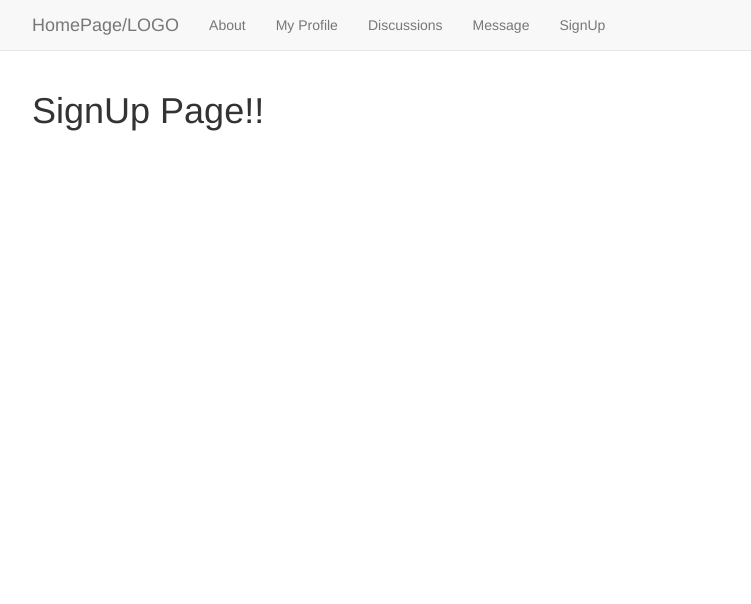
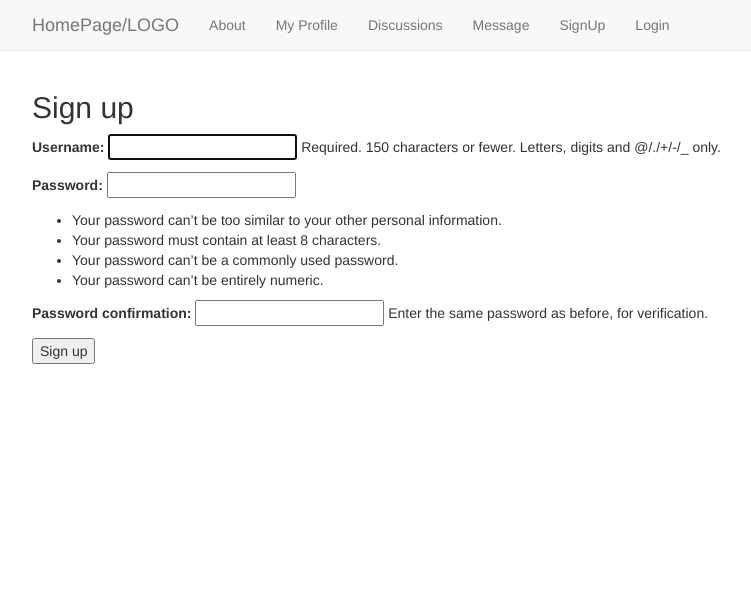
Before and after one commit to sonofjon/social-media-site, a Django app: page /basic_app/signup/ in a window 1280 px wide. Shown: the top 604 px of the page, without its empty margins (38-789 px from the left). Run offline with Django 3.2, Linux system fonts and the light colour scheme; some libraries are stand-ins or nearby versions.

Commit message:
basic template for login and signup, not done

```diff
--- /dev/null
+++ b/social_media/basic_app/forms.py
@@ -0,0 +1,5 @@
+from django import forms
+
+class LoginForm(forms.Form):
+    username = forms.CharField(max_length=63)
+    password = forms.CharField(max_length=63, widget=forms.PasswordInput)
--- a/social_media/basic_app/urls.py
+++ b/social_media/basic_app/urls.py
@@ -1,5 +1,6 @@
 from django.conf.urls import url
 from basic_app import views
+
 
 
 app_name = "basic_app"
@@ -9,5 +10,6 @@ urlpatterns = [
     url(r'^myprofile/$', views.myprofile, name = "myprofile"),
     url(r'^discussions/$', views.discussions, name = "discussions"),
     url(r'^message/$', views.message, name = "message"),
-    url(r'^signup/$', views.signup, name = "signup"),
+    url(r'^signup/$', views.signup, name='signup'),
+    url(r'^login/$', views.login, name='login'),
 ]
--- a/social_media/basic_app/views.py
+++ b/social_media/basic_app/views.py
@@ -1,4 +1,9 @@
-from django.shortcuts import render
+from django.shortcuts import render, redirect
+from django.contrib.auth import login, authenticate
+from django.contrib.auth.forms import UserCreationForm
+from django.contrib import messages
+from django.http import HttpResponseRedirect
+from . import forms
 
 # Create your views here.
 
@@ -18,4 +23,25 @@ def message(request):
     return render(request, "basic_app/messagepage.html")
 
 def signup(request):
-    return render(request, "basic_app/signup.html")
+    if request.method == 'POST':
+        form = UserCreationForm(request.POST)
+        if form.is_valid():
+            form.save()
+            firstname = form.cleaned_data.get('firstname')
+            lastname = form.cleaned_data.get('lastname')
+            username = form.cleaned_data.get('username')
+            raw_password = form.cleaned_data.get('password1')
+            user = authenticate(firstname=firstname, lastname=lastname, username=username, password=raw_password)
+            login(request, user)
+            return redirect('home')
+    else:
+        form = UserCreationForm()
+    return render(request, "basic_app/signup.html", {'form': form})
+
+def login(request):
+    form = forms.LoginForm()
+    if request.method == 'POST':
+        form = forms.LoginForm(request.POST)
+        if form.is_valid():
+            pass
+    return render(request, "basic_app/login.html", context={'form': form})
--- a/social_media/social_media/urls.py
+++ b/social_media/social_media/urls.py
@@ -17,8 +17,13 @@ from django.contrib import admin
 from django.conf.urls import url,include
 from basic_app import views
 
+
+
+
+
 urlpatterns = [
     url(r'^$', views.homepage, name="homepage"),
     url(r'^admin/', admin.site.urls),
     url(r'^basic_app/', include("basic_app.urls")),
+
 ]
--- a/social_media/templates/basic_app/base.html
+++ b/social_media/templates/basic_app/base.html
@@ -17,6 +17,7 @@
                 <li><a class="navbar-link" href="{% url 'basic_app:discussions' %}">Discussions</a></li>
                 <li><a class="navbar-link" href="{% url 'basic_app:message' %}">Message</a></li>
                 <li><a class="navbar-link" href="{% url 'basic_app:signup' %}">SignUp</a></li>
+                <li><a class="navbar-link" href="{% url 'basic_app:login' %}">Login</a></li>
             </ul>
         </div>
     </nav>
--- a/social_media/templates/basic_app/discussionpage.html
+++ b/social_media/templates/basic_app/discussionpage.html
@@ -3,5 +3,11 @@
 {% block body_bock %}
 <h1>Discussion Page!!</h1>
 
+{% comment %} % if user.is_authenticated %}
+  Hi {{ user.username }}!
+  <p><a href="{% url 'logout' %}">Log Out</a></p>
+{% else %}
+  <p>You are not logged in</p>
+  <a href="{% url 'login' %}">Log In</a> {% endcomment %}
 
 {% endblock %}
--- a/social_media/templates/basic_app/homepage.html
+++ b/social_media/templates/basic_app/homepage.html
@@ -4,5 +4,11 @@
 {% block body_bock %}
 <h1>Welcome to HomePage!</h1>
 <h1>This is a private social media site ! </h1>
+{% comment %} % if user.is_authenticated %}
+  Hi {{ user.username }}!
+  <p><a href="{% url 'logout' %}">Log Out</a></p>
+{% else %}
+  <p>You are not logged in</p>
+  <a href="{% url 'login' %}">Log In</a> {% endcomment %}
 
 {% endblock %}
--- a/social_media/templates/basic_app/signup.html
+++ b/social_media/templates/basic_app/signup.html
@@ -1,7 +1,14 @@
 
 {% extends 'basic_app/base.html' %}
+
 {% block body_bock %}
-<h1>SignUp Page!!</h1>
 
+<h2>Sign up</h2>
+
+  <form method="post">
+    {% csrf_token %}
+    {{ form.as_p }}
+    <button type="submit">Sign up</button>
+  </form>
 
 {% endblock %}
```
Also changed, not shown: social_media/templates/basic_app/index.html (+4 -4 lines), social_media/templates/basic_app/login.html (added, +12 -0 lines).
